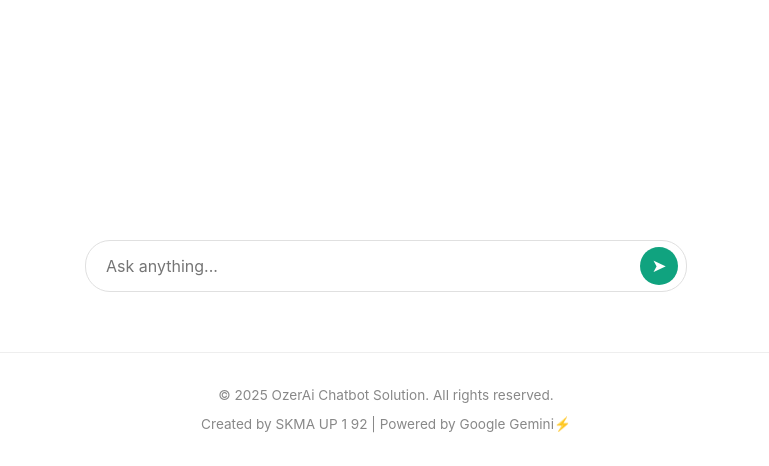
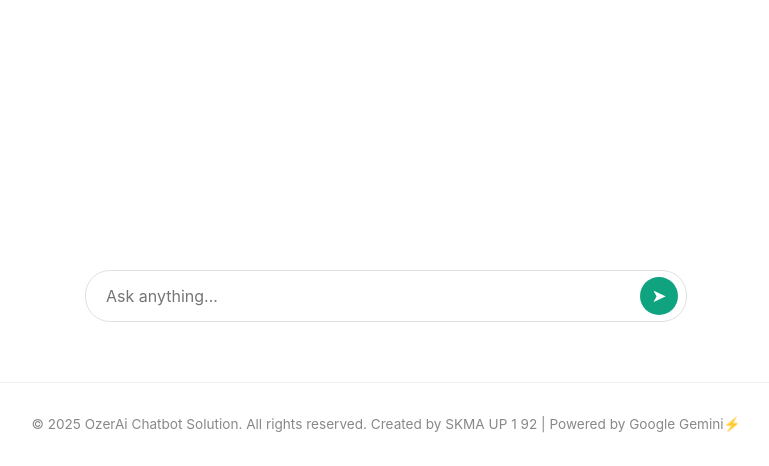
Before and after one commit to ozerai/ozerai.github.io, a Flask app: page / in a window 1280 px wide. Shown: the part 334-800 px from the top of the page, without its empty margins (254-1023 px from the left). Run offline with Flask 3, Linux system fonts and the light colour scheme.

Commit message:
Update index.html

```diff
--- a/templates/index.html
+++ b/templates/index.html
@@ -104,11 +104,7 @@
     font-size: 0.85em;
     color: #888;">
 
-    <p>&copy; <span id="currentYear"></span> OzerAi Chatbot Solution. All rights reserved.</p>
-
-    <p style="margin-top: 5px;">
-        Created by SKMA UP 1 92 | Powered by Google Gemini⚡️
-    </p>
+    <p>&copy; <span id="currentYear"></span> OzerAi Chatbot Solution. All rights reserved. Created by SKMA UP 1 92 | Powered by Google Gemini⚡</p>
 </footer>
     </div>
 
```
